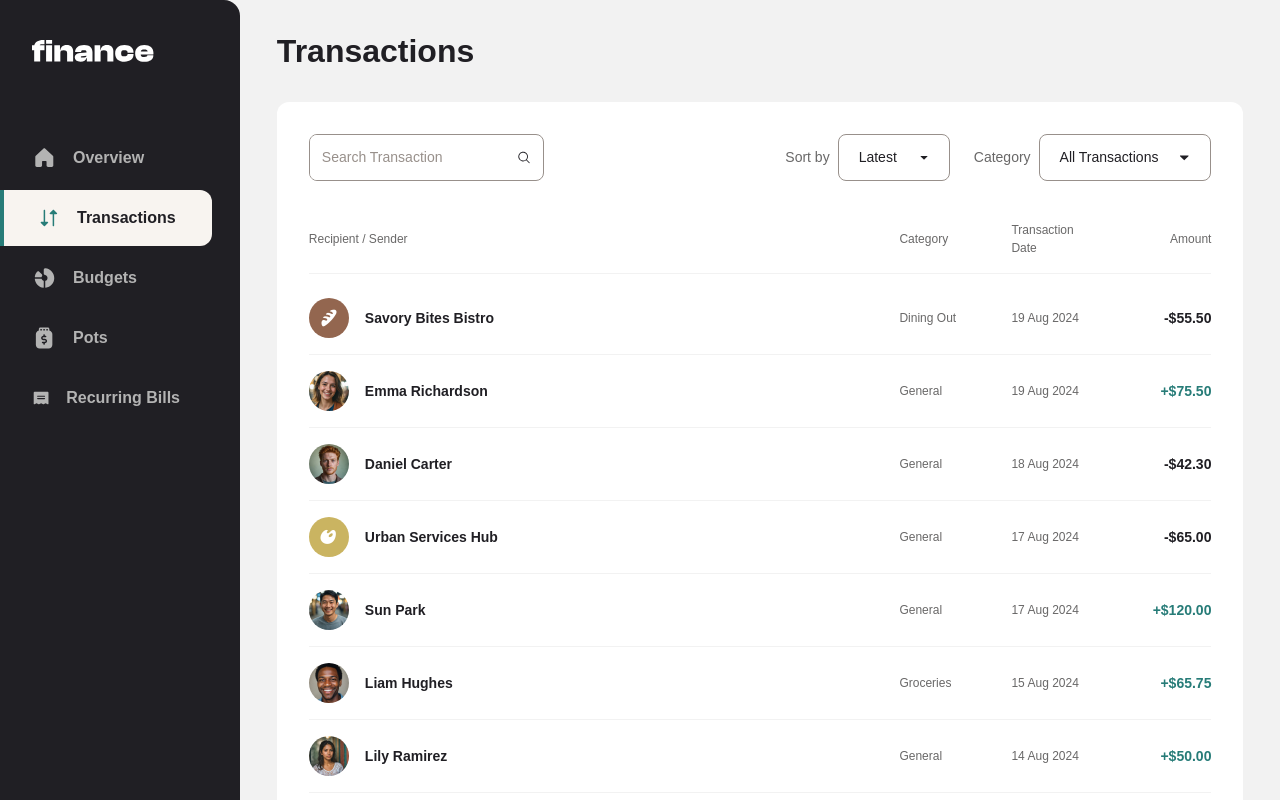
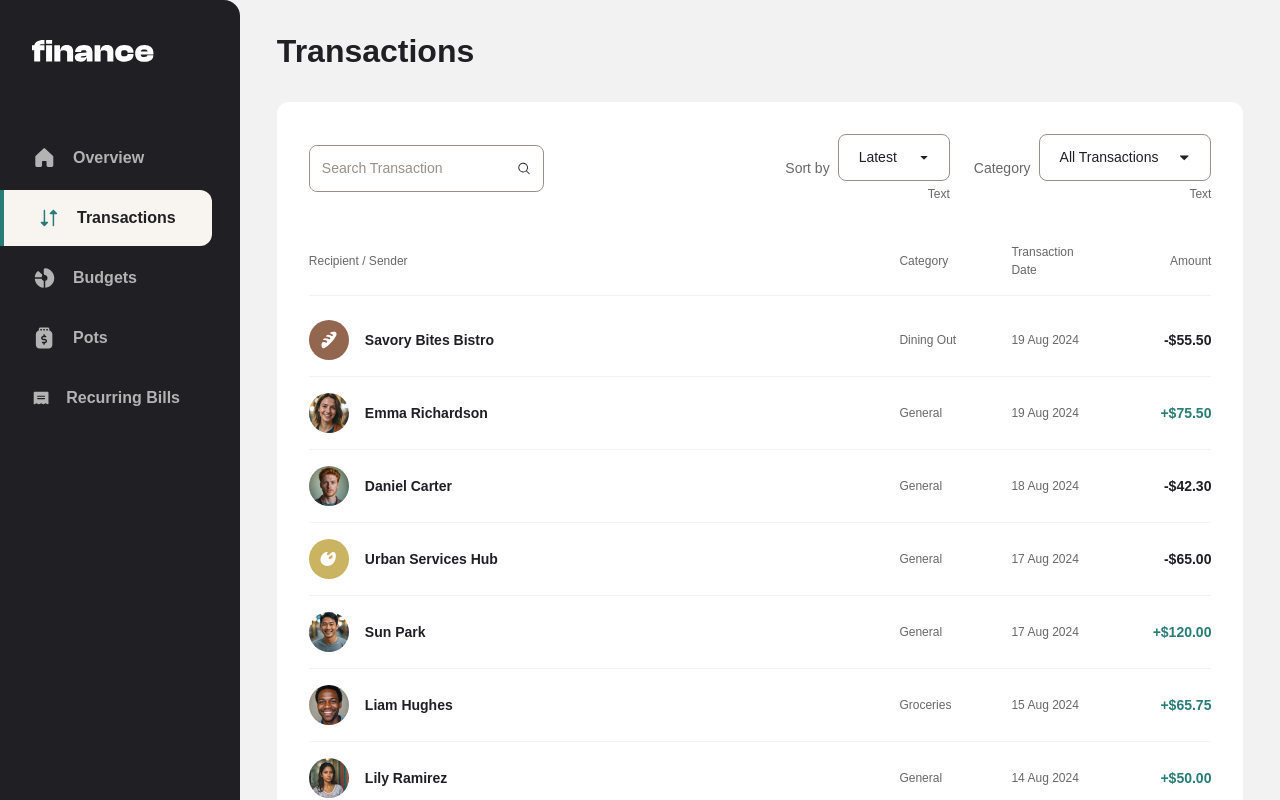
Before and after one commit to Belousmind/personal-finance-app, a Next.js app: page /transactions in a window 1280 px wide. Shown: the top 800 px of the page. Built offline with nearby package versions, Linux system fonts and the light colour scheme.

Commit message:
refactor: move forms error display into helpText

```diff
--- a/src/components/dropdown-list/index.tsx
+++ b/src/components/dropdown-list/index.tsx
@@ -24,6 +24,7 @@ type DropDownListProps = {
   onChange: (item: DropDownItem) => void;
   withColor?: boolean;
   isForm?: boolean;
+  helpText?: string;
 };
 
 export default function DropDownList({
@@ -34,6 +35,7 @@ export default function DropDownList({
   onChange,
   withColor = false,
   isForm = false,
+  helpText = "",
 }: DropDownListProps) {
   return (
     <div className={clsx(isForm ? styles["v-dropdown"] : styles.dropdown)}>
@@ -57,6 +59,7 @@ export default function DropDownList({
             </span>
             <img src={iconSrc} alt="icon" />
           </ListboxButton>
+          <span className={styles["help-text"]}>{helpText} text</span>
           <ListboxOptions modal={false} className={styles["listbox-options"]}>
             {list.map((item) => (
               <ListboxOption
--- a/src/components/dropdown-list/style.module.scss
+++ b/src/components/dropdown-list/style.module.scss
@@ -61,6 +61,15 @@
 .listbox-wrapper {
   position: relative;
   width: 100%;
+  @include flex-column;
+  gap: $spacing-50;
+}
+
+.help-text {
+  @include text-preset-5;
+  color: $grey-500;
+  align-self: flex-end;
+  text-transform: capitalize;
 }
 
 .listbox-options {
--- a/src/components/forms/budget-form/index.tsx
+++ b/src/components/forms/budget-form/index.tsx
@@ -102,10 +102,10 @@ export default function BudgetForm({
             }
             onChange={(item) => field.onChange(item.value)}
             isForm
+            helpText={errors.category?.message}
           />
         )}
       />
-      {errors.category && <p>{errors.category.message}</p>}
 
       <Controller
         name="maximum"
@@ -117,10 +117,10 @@ export default function BudgetForm({
             type="number"
             withPrefix
             {...field}
+            helpText={errors.maximum?.message}
           />
         )}
       />
-      {errors.maximum && <p>{errors.maximum.message}</p>}
 
       <Controller
         name="theme"
@@ -136,10 +136,10 @@ export default function BudgetForm({
             onChange={(item) => field.onChange(item.value)}
             withColor
             isForm
+            helpText={errors.theme?.message}
           />
         )}
       />
-      {errors.theme && <p>{errors.theme.message}</p>}
 
       <Button text={mode === "edit" ? "Save Changes" : "Add Budget"} />
     </form>
--- a/src/components/forms/pot-form/index.tsx
+++ b/src/components/forms/pot-form/index.tsx
@@ -62,12 +62,11 @@ export default function PotForm({
           <InputField
             title="Pot Name"
             placeholder="e.g. Rainy Days"
-            helpText="30 characters left"
+            helpText={errors.name ? errors.name.message : `30 characters left`}
             {...field}
           />
         )}
       />
-      {errors.name && <p>{errors.name.message}</p>}
 
       <Controller
         name="target"
@@ -79,10 +78,10 @@ export default function PotForm({
             placeholder="e.g. 2000"
             withPrefix
             {...field}
+            helpText={errors.target?.message}
           />
         )}
       />
-      {errors.target && <p>{errors.target.message}</p>}
 
       <Controller
         name="theme"
@@ -98,10 +97,10 @@ export default function PotForm({
             onChange={(item) => field.onChange(item.value)}
             withColor
             isForm
+            helpText={errors.theme?.message}
           />
         )}
       />
-      {errors.theme && <p>{errors.theme.message}</p>}
 
       <Button text={mode === "edit" ? "Save Changes" : "Add Pot"} />
     </form>
```
